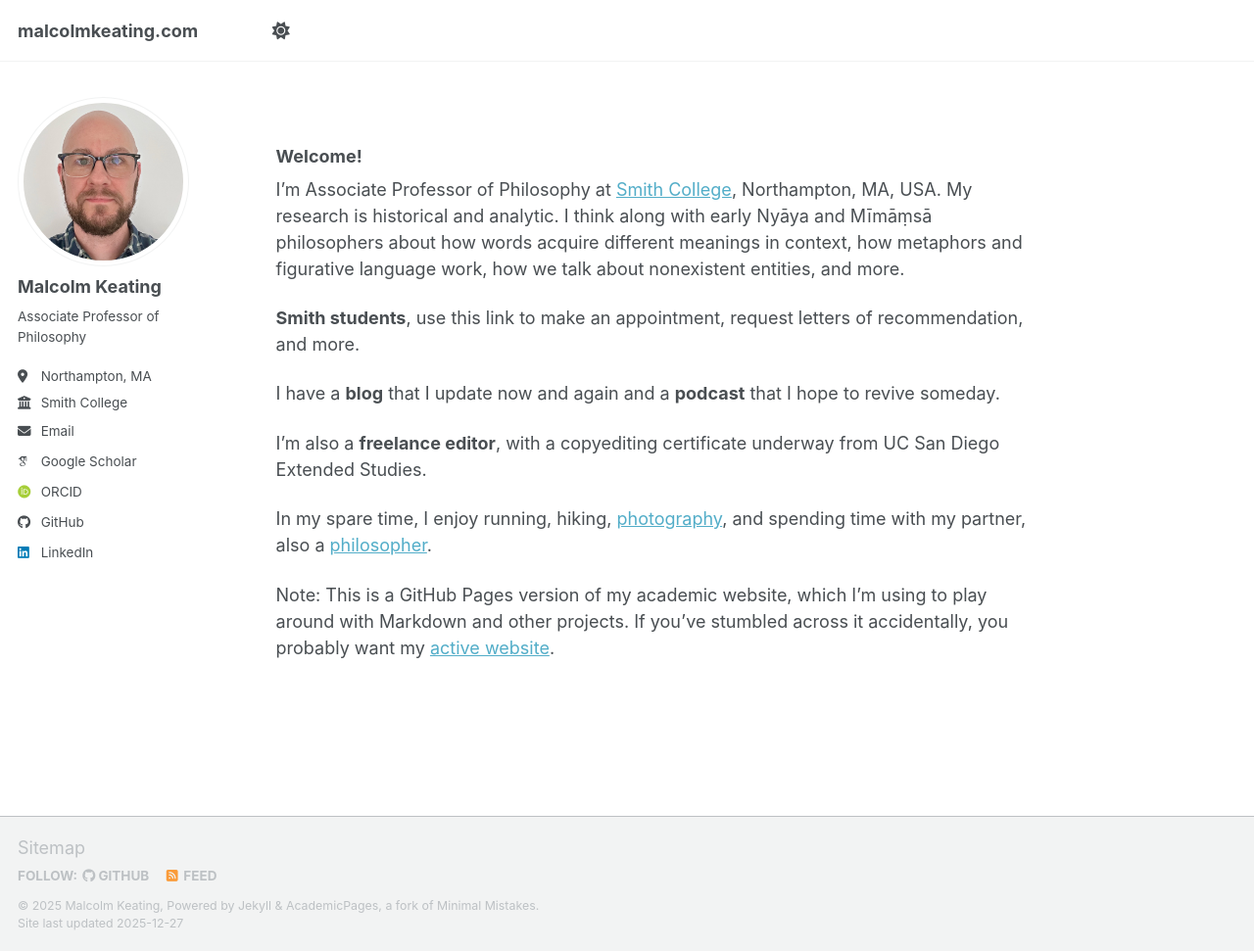
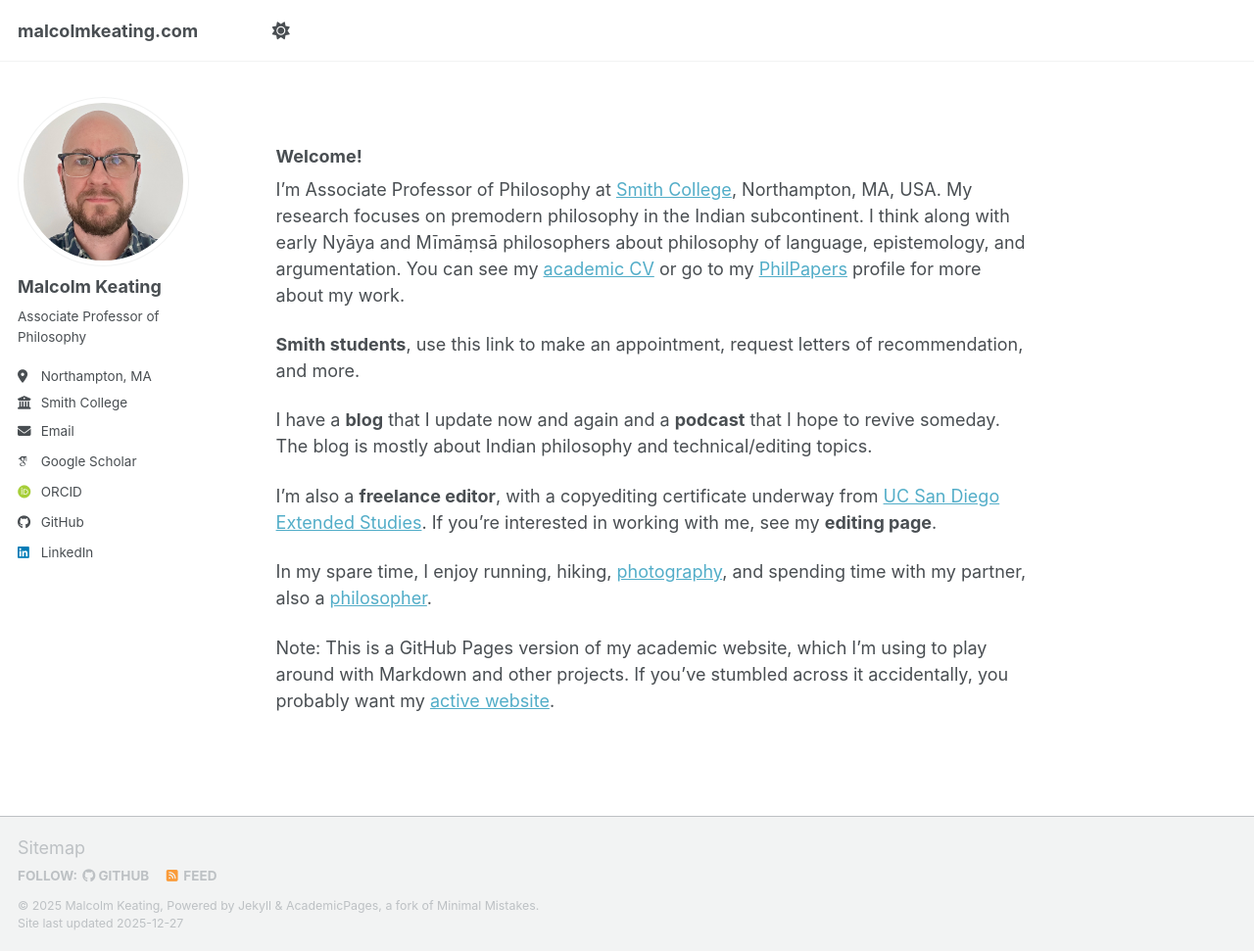
Before and after one commit to malcolmkeating/malcolmkeating.github.io, a Jekyll site: the page built from _pages/about.md, in a window 1280 px wide and 971 px high. Shown: the whole window at 98% size. Built offline with Jekyll 4.4.1, drawn with Linux system fonts in a browser that asks for light colours; some web fonts are replaced; a script bundle is joined from its source files by our own code; library files that are not in the unit come from our copies.

Commit message:
Update about.md
edits to content of about me

```diff
--- a/_pages/about.md
+++ b/_pages/about.md
@@ -8,13 +8,13 @@ redirect_from:
 ---
 ### Welcome! ###
 
-I'm Associate Professor of Philosophy at [Smith College](https://www.smith.edu/), Northampton, MA, USA. My research is historical and analytic. I think along with early Nyāya and Mīmāṃsā philosophers about how words acquire different meanings in context, how metaphors and figurative language work, how we talk about nonexistent entities, and more.
+I'm Associate Professor of Philosophy at [Smith College](https://www.smith.edu/), Northampton, MA, USA. My research focuses on premodern philosophy in the Indian subcontinent. I think along with early Nyāya and Mīmāṃsā philosophers about philosophy of language, epistemology, and argumentation. You can see my [academic CV](https://malcolmkeating.github.io/cv/) or go to my [PhilPapers](https://philpeople.org/profiles/malcolm-keating) profile for more about my work.
 
 **Smith students**, use this link to make an appointment, request letters of recommendation, and more.
 
-I have a **blog** that I update now and again and a **podcast** that I hope to revive someday.
+I have a **blog** that I update now and again and a **podcast** that I hope to revive someday. The blog is mostly about Indian philosophy and technical/editing topics.
 
-I'm also a **freelance editor**, with a copyediting certificate underway from UC San Diego Extended Studies.
+I'm also a **freelance editor**, with a copyediting certificate underway from [UC San Diego Extended Studies](https://extendedstudies.ucsd.edu/courses-certificates/writing/copyediting). If you're interested in working with me, see my **editing page**.
 
 In my spare time, I enjoy running, hiking, [photography](https://www.flickr.com/photos/c_malcolm/), and spending time with my partner, also a [philosopher](https://sites.google.com/site/laurapaceguerrero).
 
```
